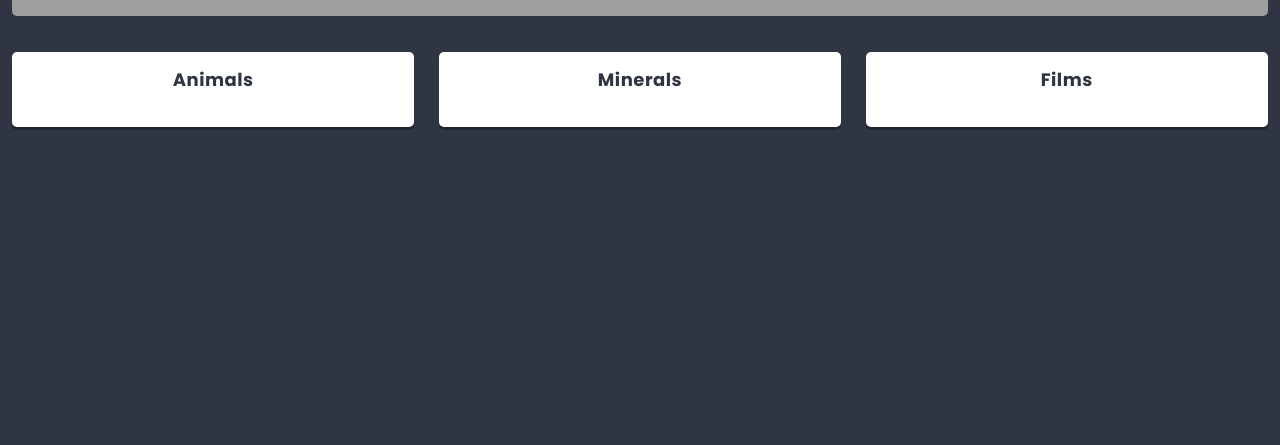
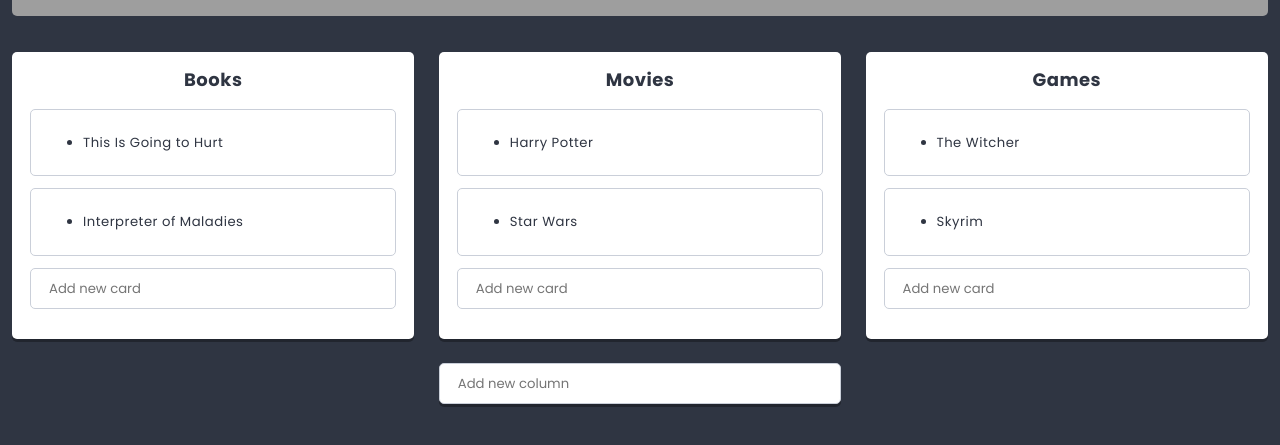
Before and after one commit to Osytek/Projekt-React, a React app: page / in a window 1280 px wide. Shown: the part 329-774 px from the top of the page. Built offline with nearby package versions, Linux system fonts and the light colour scheme; grey boxes are pictures that could not be loaded.

Commit message:
Working on 3rd task

```diff
--- a/src/components/App/App.js
+++ b/src/components/App/App.js
@@ -9,7 +9,7 @@
       <main className={styles.component}>
         <h1 className={styles.title}>{pageContents.title}</h1>
         <h2 className={styles.subtitle}>{pageContents.subtitle}</h2>
-        <List {...listData} imageSrc="http://uploads.kodilla.com/bootcamp/fer/11.react/space.png"/>
+        <List {...listData} />
       </main>
     )
   }
--- /dev/null
+++ b/src/components/Button/Button.js
@@ -0,0 +1,11 @@
+import React from 'react';
+import styles from './Button.scss';
+
+const Button = ({variant = '', ...otherProps}) => (
+  <button
+    {...otherProps}
+    className={styles.component + variant.split(' ').map(name => ' ' + (styles[name] || name)).join('')}
+  />
+);
+
+export default Button;
--- /dev/null
+++ b/src/components/Card/Card.js
@@ -0,0 +1,18 @@
+import React from 'react';
+import styles from './Card.scss';
+import PropTypes from 'prop-types';
+
+
+class Card extends React.Component {
+    render() {
+      return (
+        <section className={styles.component}>
+          <ul>
+              <li>{this.props.title}</li>
+          </ul>
+        </section>
+      );
+    }
+}
+
+export default Card;
--- a/src/components/Column/Column.js
+++ b/src/components/Column/Column.js
@@ -1,21 +1,48 @@
 import React from 'react';
 import styles from './Column.scss';
-import propTypes from 'prop-types';
+import PropTypes from 'prop-types';
+import {settings} from '../../data/dataStore';
+import Card from '../Card/Card.js';
+import Creator from '../Creator/Creator.js';
+import Icon from '../Column/Icon.js';
 
 class Column extends React.Component {
+  state = {
+    cards: this.props.cards || [],
+  }
+  addCard(title){
+    this.setState(state => (
+      {
+        cards: [
+          ...state.cards,
+          {
+            key: state.cards.length ? state.cards[state.cards.length-1].key+1 : 0,
+            title,
+            icon: 'list-alt',
+            cards: []
+          }
+        ]
+      }
+    ));
+  }
     render() {
-
       return (
-
         <section className={styles.component}>
-          <h3 className={styles.title}>{this.props.columnTitle}</h3>
+          <h3 className={styles.title}><span className={styles.icons}></span>{this.props.title}</h3>
+          <div>
+            {this.state.cards.map(({key, ...cardProps}) => (
+              <Card key={key} {...cardProps} />
+            ))}
+          </div>
+          <div className={styles.creator}>
+          <Creator text={settings.cardCreatorText} action={title => this.addCard(title)}/>
+          </div>
         </section>
       );
-
     }
 }
-Column.propTypes = {
-    columnTitle: propTypes.node,
+Column.PropTypes = {
+    columnTitle: PropTypes.node,
   };
 
 export default Column;
--- /dev/null
+++ b/src/components/Column/Icon.js
@@ -0,0 +1,5 @@
+import React from 'react';
+
+const Icon = props => (<i className={`fas fa-${props.name}`}></i>);
+
+export default Icon;
--- /dev/null
+++ b/src/components/Creator/Creator.js
@@ -0,0 +1,63 @@
+import React from 'react';
+import styles from './Creator.scss';
+import Button from '../Button/Button';
+import PropTypes from 'prop-types';
+
+class Creator extends React.Component {
+  static propTypes = {
+    text: PropTypes.string,
+  }
+
+  static defaultProps = {
+    text: 'Add new item',
+  }
+
+  state = {
+    value: '',
+    visibleButtons: false,
+  }
+
+  handleChange = event => {
+    // console.log(event);
+    this.setState({
+      value: event.target.value,
+      visibleButtons: event.target.value.length > 0
+    });
+  }
+
+  handleOK = () => {
+    if(this.state.value != ''){
+      this.props.action(this.state.value);
+      this.setState({
+        value: '',
+        visibleButtons: false
+      });
+    }
+  }
+
+  handleCancel = () => {
+    this.setState({
+      value: '',
+      visibleButtons: false
+    });
+  }
+
+  render() {
+    return (
+      <div className={styles.component}>
+        <input
+          type='text'
+          placeholder={this.props.text}
+          value={this.state.value}
+          onChange={this.handleChange}
+        />
+        <div className={styles.buttons + (this.state.visibleButtons ? ' ' + styles.buttonsShown : '')}>
+          <Button onClick={this.handleOK}>OK</Button>
+          <Button onClick={this.handleCancel} variant='danger'>cancel</Button>
+        </div>
+      </div>
+    );
+  }
+}
+
+export default Creator;
--- a/src/components/Hero/Hero.js
+++ b/src/components/Hero/Hero.js
@@ -9,7 +9,7 @@
     <img src={props.image} className={styles.image}></img>
   </header>
 );
-Hero.propTypes = {
+Hero.PropTypes = {
   titleText: PropTypes.node,
   image: PropTypes.string,
 };
--- a/src/components/List/List.js
+++ b/src/components/List/List.js
@@ -2,19 +2,38 @@
 import styles from './List.scss';
 import Hero from '../Hero/Hero.js';
 import Column from '../Column/Column.js';
-import propTypes from 'prop-types';
+import PropTypes from 'prop-types';
 import {settings} from '../../data/dataStore';
 import ReactHtmlParser from 'react-html-parser';
+import Creator from '../Creator/Creator.js';
 
 class List extends React.Component {
-    static propTypes = {
-        title: propTypes.node.isRequired,
-        description: propTypes.node,
-        columns: propTypes.array,
-    }
-    static defaultProps = {
-        description: settings.defaultListDescription,
+  state = {
+    columns: this.props.columns || [],
+  }
+  static PropTypes = {
+      title: PropTypes.node.isRequired,
+      description: PropTypes.node,
+      columns: PropTypes.array,
+  }
+  static defaultProps = {
+      description: settings.defaultListDescription,
+  }
+  addColumn(title){
+    this.setState(state => (
+      {
+        columns: [
+          ...state.columns,
+          {
+            key: state.columns.length ? state.columns[state.columns.length-1].key+1 : 0,
+            title,
+            icon: 'list-alt',
+            cards: []
+          }
+        ]
       }
+    ));
+  }
   render() {
     const props = this;
     return (
@@ -24,9 +43,12 @@
           {ReactHtmlParser(props.description)}
         </div>
         <div className={styles.columns}>
-            <Column columnTitle ='Animals'></Column>
-            <Column columnTitle ='Minerals'></Column>
-            <Column columnTitle ='Films'></Column>
+        {this.state.columns.map(({key, ...columnProps}) => (
+          <Column key={key} {...columnProps} />
+        ))}
+        </div>
+        <div className={styles.creator}>
+          <Creator text={settings.columnCreatorText} action={title => this.addColumn(title)}/>
         </div>
       </section>
     )
```
